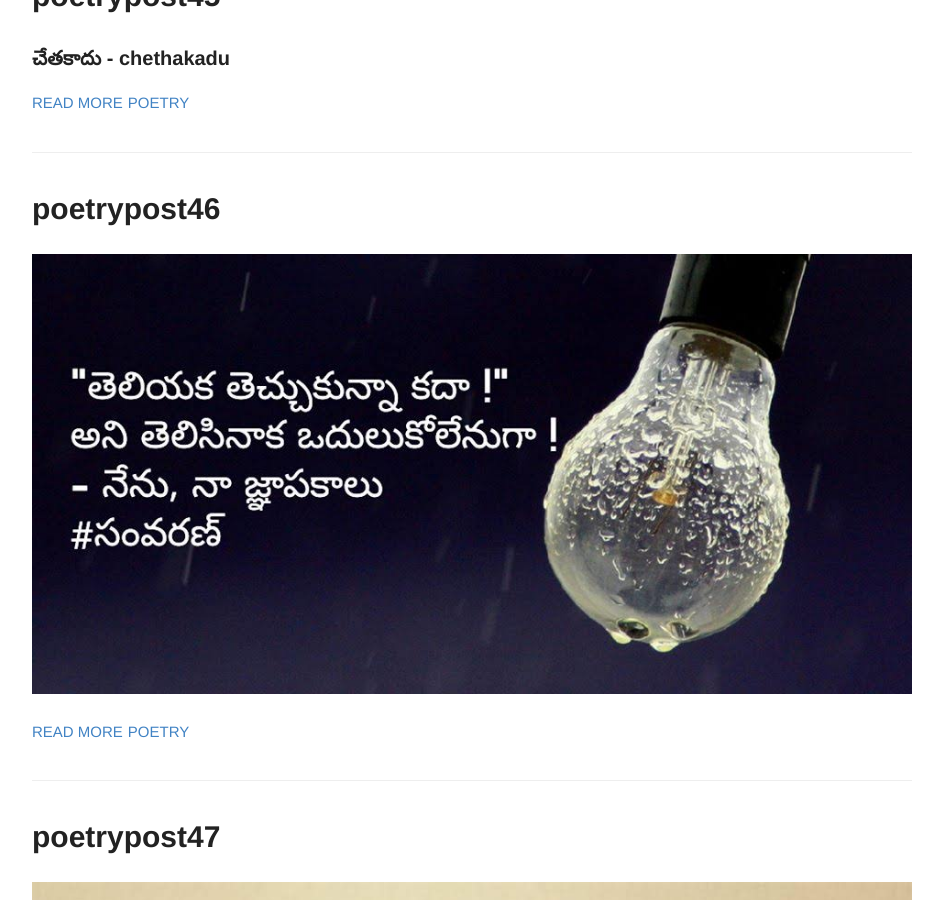
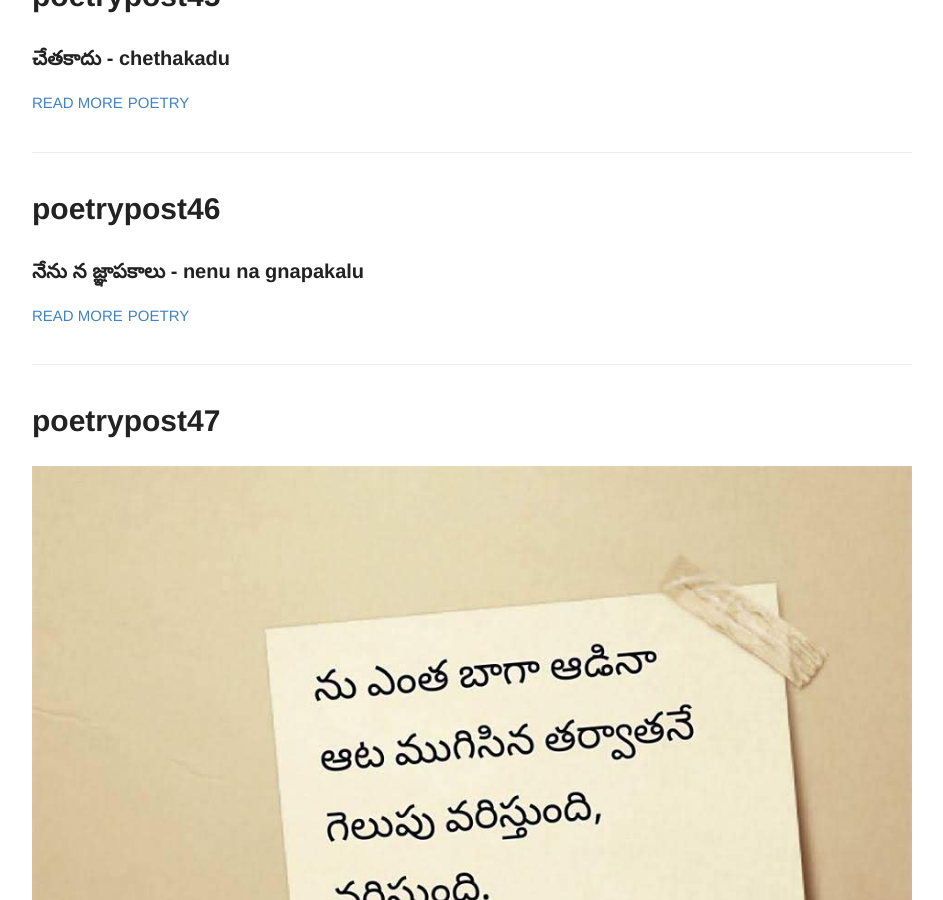
Before and after one commit to rsk/rsk.github.io, a Jekyll site: the page built from index.html, in a window 1280 px wide and 900 px high, scrolled down 13074 px. Shown: the whole window, without its empty margins (168-1111 px from the left). Built offline with Jekyll 4.4.1, drawn with Linux system fonts in a browser that asks for light colours.

Commit message:
update excerpt

```diff
--- a/_posts/2014-6-24-poetrypost46.md
+++ b/_posts/2014-6-24-poetrypost46.md
@@ -2,6 +2,7 @@
 layout: post
 title: poetrypost46
 number: 46
+excerpt: నేను న జ్ఞాపకాలు - nenu na gnapakalu
 tags:
   - poetry
 
```
